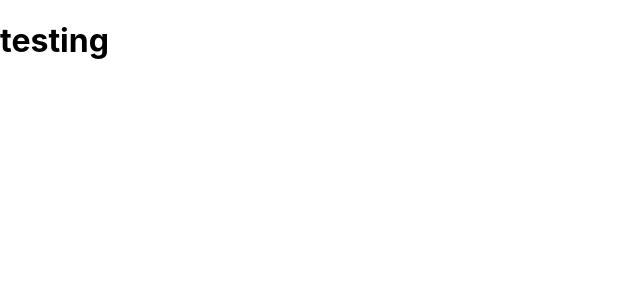
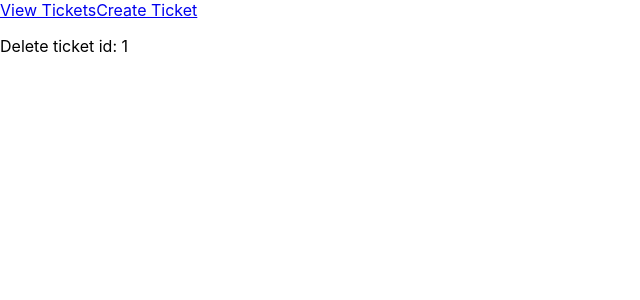
Before and after one commit to georgepemberton1998/sfia-3, a React (Create React App) app in the folder frontend/: page /delete/1 in a window 1280 px wide. Shown: the top 300 px of the page, without its empty margins (0-640 px from the left). Built offline with nearby package versions, Linux system fonts and the light colour scheme.

Commit message:
add setup for react app

```diff
--- a/frontend/package.json
+++ b/frontend/package.json
@@ -9,6 +9,7 @@
     "axios": "^0.20.0",
     "react": "^16.14.0",
     "react-dom": "^16.14.0",
+    "react-router-dom": "^5.2.0",
     "react-scripts": "3.4.3"
   },
   "scripts": {
--- a/frontend/src/App.js
+++ b/frontend/src/App.js
@@ -1,10 +1,26 @@
 import React from 'react';
-
+import Navigation from './components/Navigation';
+import { BrowserRouter as Router, Route, Switch } from 'react-router-dom';
+import ViewTickets from './components/ViewTickets';
+import CreateTicket from './components/CreateTicket';
+import UpdateTicket from './components/UpdateTicket';
+import DeleteTicket from './components/DeleteTicket';
+import NotFound from './components/NotFound';
 function App() {
   return (
-    <>
-    <h1>testing</h1>
-    </>
+    <div>
+      <Navigation />
+      <Router>
+        <Switch>
+          <Route path="/" component={ViewTickets} exact />
+          <Route path="/createTicket" component={CreateTicket} />
+          <Route path="/update/:id" component={UpdateTicket}/>
+          <Route path="/delete/:id" component={DeleteTicket}/>
+          <Route component={NotFound}/>
+        </Switch>
+      </Router>
+    </div>
+
 
   );
 }
--- /dev/null
+++ b/frontend/src/components/CreateTicket.jsx
@@ -0,0 +1,11 @@
+import React from 'react';
+
+const CreateTicket = () => {
+    return (
+
+        <p>Create ticket</p>
+
+    );
+}
+
+export default CreateTicket;
--- /dev/null
+++ b/frontend/src/components/DeleteTicket.jsx
@@ -0,0 +1,13 @@
+import React from 'react';
+import {useParams} from 'react-router-dom';
+
+const DeleteTicket = () => {
+    let {id} = useParams(); //gets id passed through URL
+    return (
+
+        <p>Delete ticket id: {id}</p>
+
+    );
+}
+
+export default DeleteTicket;
--- /dev/null
+++ b/frontend/src/components/Navigation.jsx
@@ -0,0 +1,13 @@
+import React from 'react';
+
+const Navigation = () => {
+    return (
+        <>
+            <a href="/">View Tickets</a>
+            <a href="/createTicket">Create Ticket</a>
+        </>
+
+    )
+}
+
+export default Navigation;
--- /dev/null
+++ b/frontend/src/components/NotFound.jsx
@@ -0,0 +1,10 @@
+import React from 'react';
+
+const NotFound = () => {
+    return (
+        <h2>404 Not Found: This page was not found on this server</h2>
+    );
+
+}
+
+export default NotFound;
--- /dev/null
+++ b/frontend/src/components/UpdateTicket.jsx
@@ -0,0 +1,13 @@
+import React from 'react';
+import {useParams} from 'react-router-dom';
+
+const UpdateTicket = () => {
+    let {id} = useParams(); //gets id passed through URL
+    return (
+
+        <p>Update ticket id: {id}</p>
+
+    );
+}
+
+export default UpdateTicket;
--- /dev/null
+++ b/frontend/src/components/ViewTickets.jsx
@@ -0,0 +1,11 @@
+import React from 'react';
+
+const ViewTickets = () => {
+    return (
+
+        <p>Tickets here</p>
+
+    );
+}
+
+export default ViewTickets;
```
Also changed, not shown: 1 other file (tests, documents, lock files or other folders).
